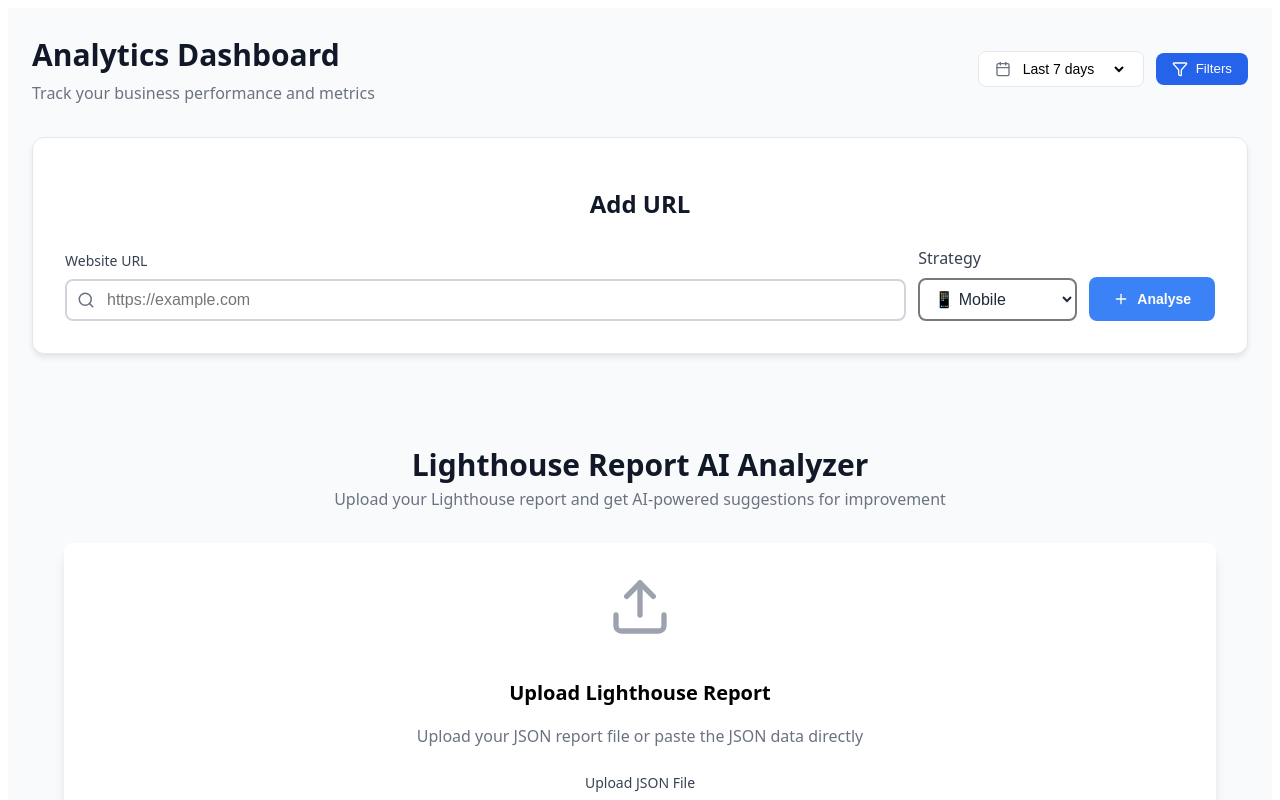
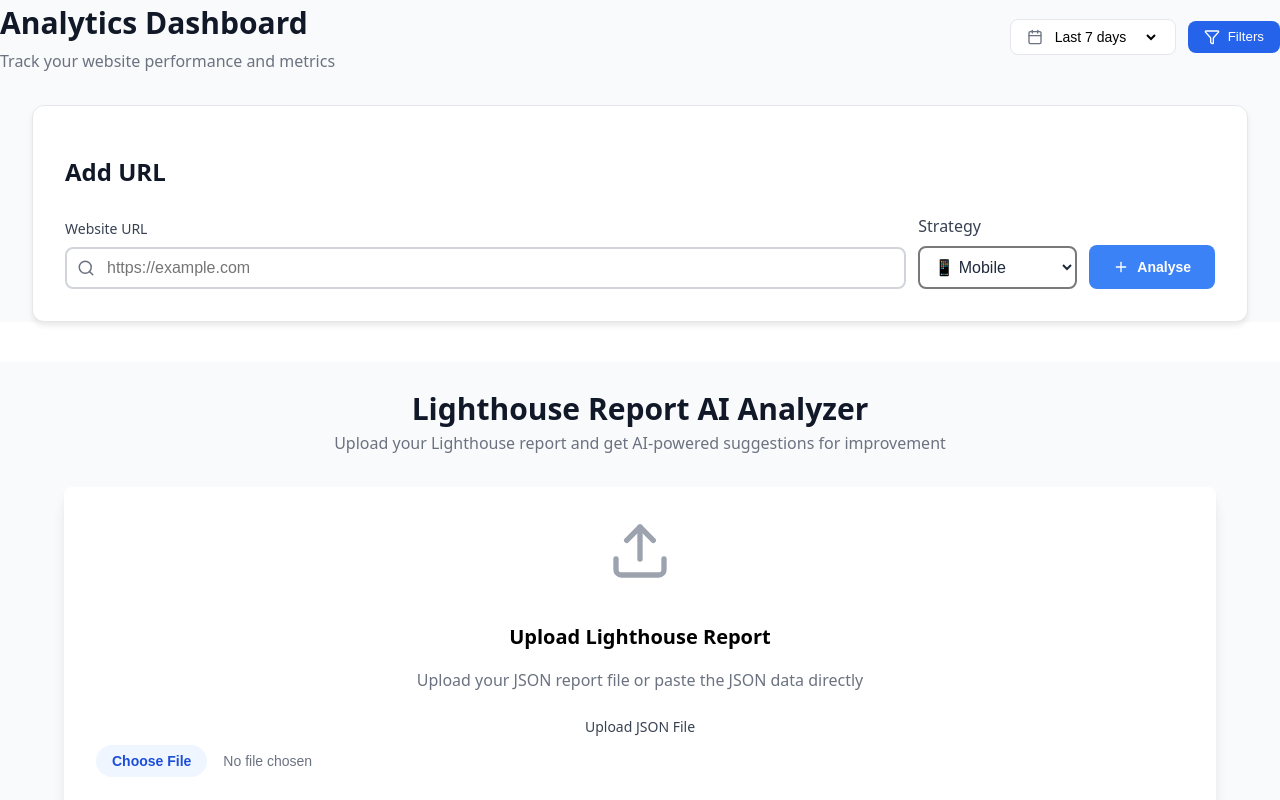
Before and after one commit to nitinramrathod/analytics, a React (Vite) app: page / in a window 1280 px wide. Shown: the top 800 px of the page. Built offline with nearby package versions, Linux system fonts and the light colour scheme.

Commit message:
UI fixes

```diff
--- a/src/components/SearchBar.jsx
+++ b/src/components/SearchBar.jsx
@@ -38,10 +38,11 @@
   const styles = {
     container: {
     backgroundColor: '#f9fafb',
-    marginBottom: '2.5rem'
+    marginBottom: '2.5rem',
+    padding: '0 2rem'
     },
     wrapper: {
-      margin: '0 auto',
+      // margin: '0 auto',
       backgroundColor: 'white',
       padding: '2rem',
       borderRadius: '12px',
@@ -53,7 +54,7 @@
       fontWeight: '600',
       color: '#111827',
       marginBottom: '1.5rem',
-      textAlign: 'center'
+      textAlign: 'left'
     },
     form: {
       display: 'flex',
--- a/src/components/dashboard.jsx
+++ b/src/components/dashboard.jsx
@@ -99,7 +99,7 @@
   const styles = {
     container: {
       backgroundColor: "#f9fafb",
-      padding: "1.5rem",
+      // padding: "1.5rem",
     },
     maxWidthContainer: {
       maxWidth: "80rem",
@@ -345,7 +345,7 @@
             <div>
               <h1 style={styles.title}>Analytics Dashboard</h1>
               <p style={styles.subtitle}>
-                Track your business performance and metrics
+                Track your website performance and metrics
               </p>
             </div>
 
@@ -371,7 +371,9 @@
           </div>
         </div>
 
-        <div>
+
+      </div>
+      <div>
           <SearchBarComponent
             handleAnalyse={handleAnalyse}
             isLoading={isLoading}
@@ -399,7 +401,6 @@
         {analytics?.loadingExperience?.metrics && (
           <WebsiteAnalyticsInsights data={analytics} />
         )}
-      </div>
     </div>
   );
 };
--- a/src/components/insights/WebsiteAnalyticsInsights.jsx
+++ b/src/components/insights/WebsiteAnalyticsInsights.jsx
@@ -27,12 +27,15 @@
 
 // Styled Components
 const Container = styled.div`
-  max-width: 1200px;
+  /* max-width: 1200px; */
   margin: 0 auto;
   padding: 24px;
   font-family: -apple-system, BlinkMacSystemFont, "Segoe UI", Roboto, sans-serif;
+  /* background: linear-gradient(135deg, #667eea 0%, #764ba2 100%); */
   background: linear-gradient(135deg, #667eea 0%, #764ba2 100%);
+
   min-height: 100vh;
+  padding-bottom: 4rem;
   color: #333;
 `;
 
--- a/src/components/metrics/NewMetrics.jsx
+++ b/src/components/metrics/NewMetrics.jsx
@@ -22,6 +22,7 @@
   background: linear-gradient(135deg, #667eea 0%, #764ba2 100%);
   min-height: 100vh;
   font-family: "Segoe UI", Tahoma, Geneva, Verdana, sans-serif;
+  padding-bottom: 5rem;
 `;
 
 const Header = styled.div`
--- a/src/components/metrics/PerformanceCards.jsx
+++ b/src/components/metrics/PerformanceCards.jsx
@@ -10,6 +10,10 @@
   background: #f8fafc;
   // min-height: 100vh;
   align-items: center;
+  margin-bottom: 4.5rem;
+  max-width: 80rem;
+  margin-left: auto;
+  margin-right: auto;
 `;
 
 const Card = styled.div`
--- a/src/index.css
+++ b/src/index.css
@@ -7,3 +7,7 @@
   -webkit-font-smoothing: antialiased;
   -moz-osx-font-smoothing: grayscale;
 }
+
+body{
+  margin: 0;
+}
```
